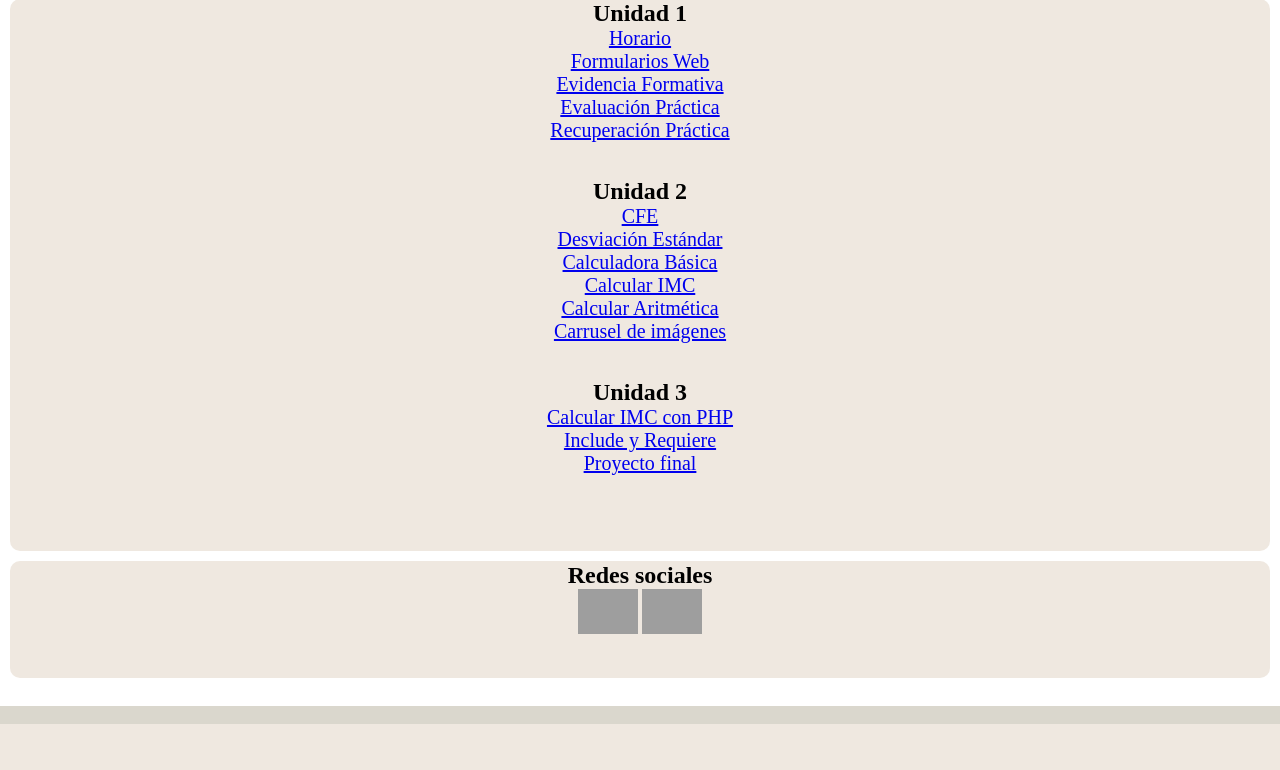
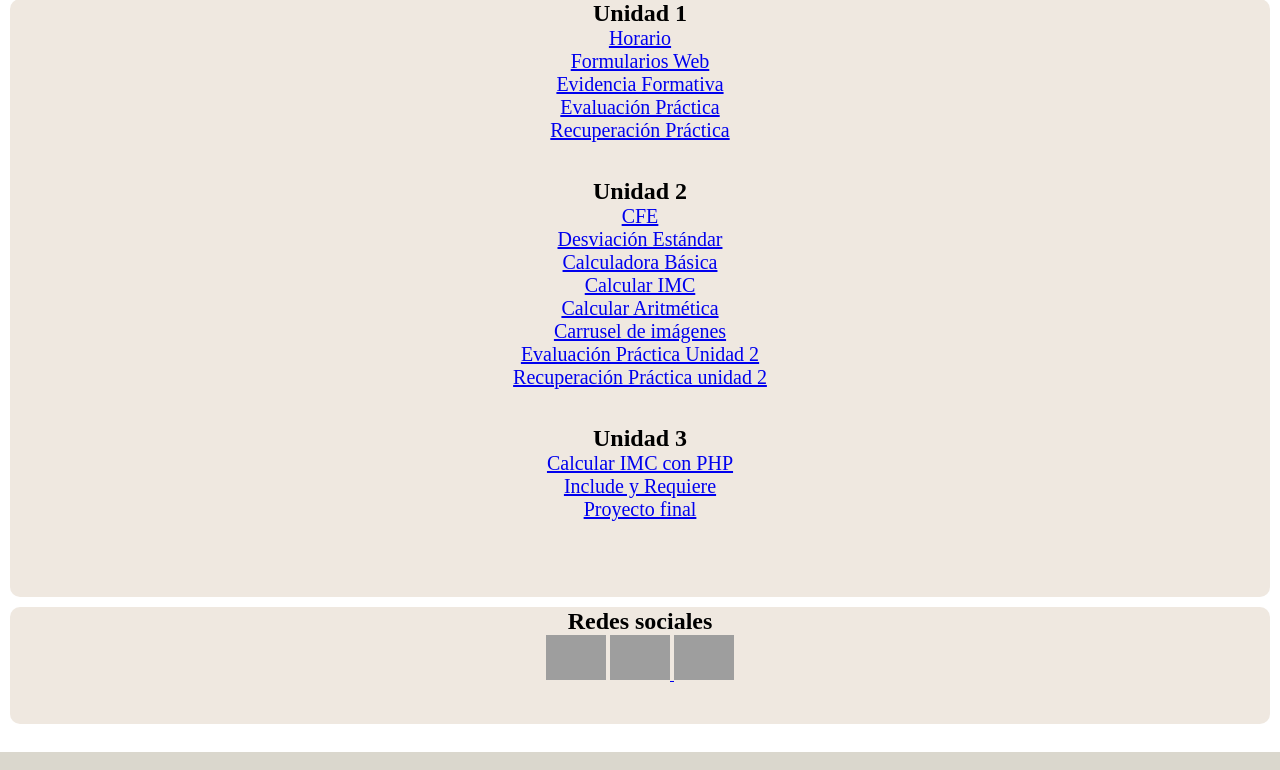
Before and after one commit to melisamarisolcharlescharles/ProgramacionWeb, a PHP site: page / in a window 1280 px wide. Shown: the part 1017-1787 px from the top of the page. Before the commit the page ends 1741 px from the top, so only its background shows below. Run offline with PHP 8.4, Linux system fonts and the light colour scheme; grey boxes are pictures that could not be loaded.

Commit message:
Update index.php

```diff
--- a/index.php
+++ b/index.php
@@ -105,6 +105,8 @@
                     <li><a href="htdocs/unidad_2/2.4 Evidencia formativa Calculador IMC con JS/index.php">Calcular IMC</a></li>
                     <li><a href="htdocs/unidad_2/2.5 Calculadora aritmética/index.php">Calcular Aritmética</a></li>
                     <li><a href="htdocs/unidad_2/2.6 Evidencia formativa Carrusel de imagenes/index.php">Carrusel de imágenes</a></li>
+                    <li><a href="htdocs/unidad_2/Evaluación Práctica Unidad 2/index.php">Evaluación Práctica Unidad 2</a></li>
+                    <li><a href="htdocs/unidad_2/Recuperación  Práctica unidad 2/index.php">Recuperación Práctica unidad 2</a></li>
                 </ul>
             <br>
             <br>
@@ -128,6 +130,7 @@
 
         <a target="_blank" href="https://www.instagram.com/melisamarisol/?hl=es-la"> <img  width="5%" src="https://upload.wikimedia.org/wikipedia/commons/e/e7/Instagram_logo_2016.svg" alt="instagram"> </a>
 
+        <a target="_blank" href="https://drive.google.com/drive/folders/13gke22xRcj5BFaMC6B_-rlG13r4y0VoP?usp=sharing"> <img  width="5%" src="https://migrants-refugees.va/es/wp-content/uploads/sites/4/2017/04/Google-Drive-icon.png" alt="instagram"> </a>
     </div>
     <br>
 
```
